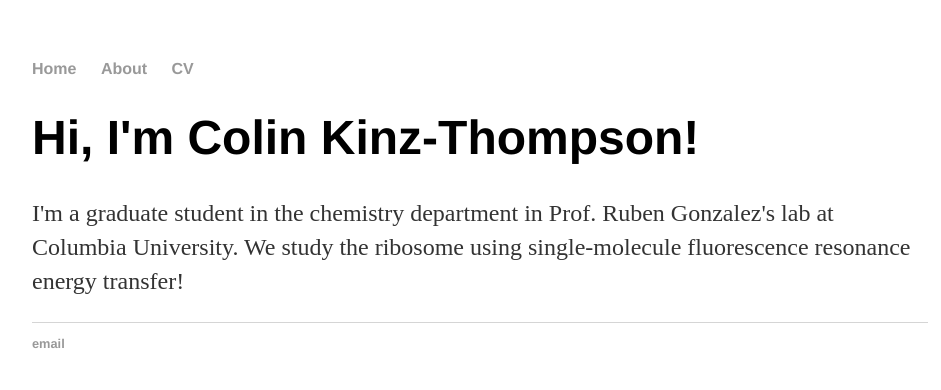
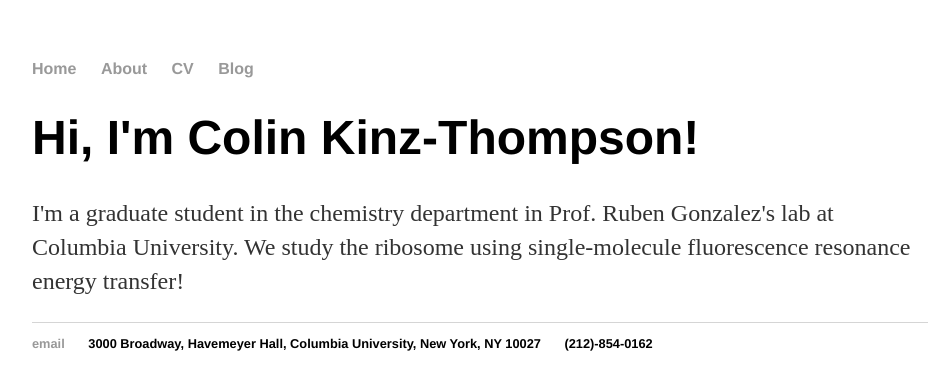
Before and after one commit to ckinzthompson/ckinzthompson.github.io, a Jekyll site: the page built from index.html, in a window 1280 px wide. Shown: the top 390 px of the page, without its empty margins (160-1101 px from the left). Built offline with Jekyll 4.4.1, drawn with Linux system fonts in a browser that asks for light colours.

Commit message:
Update default.html

```diff
--- a/_layouts/default.html
+++ b/_layouts/default.html
@@ -11,7 +11,7 @@
 	        		<li><a href="/">Home</a></li>
 		        	<li><a href="/about">About</a></li>
 	        		<li><a href="/cv">CV</a></li>
-	        		<!--<li><a href="/blog">Blog</a></li> -->
+	        		<li><a href="/blog">Blog</a></li>
 	    		</ul>
 			</nav>
 			<div class="container">
@@ -22,7 +22,8 @@
 			<footer>
 	    		<ul>
 	        		<li><a href="mailto:cdk2119@columbia.edu">email</a></li>
-	        		<!-- <li><a href="https://github.com/hankquinlan">github.com/hankquinlan</a></li> -->
+	        		<li>3000 Broadway, Havemeyer Hall, Columbia University, New York, NY 10027</li>
+	        		<li>(212)-854-0162</li>
 				</ul>
 			</footer>
 		</body>
```
